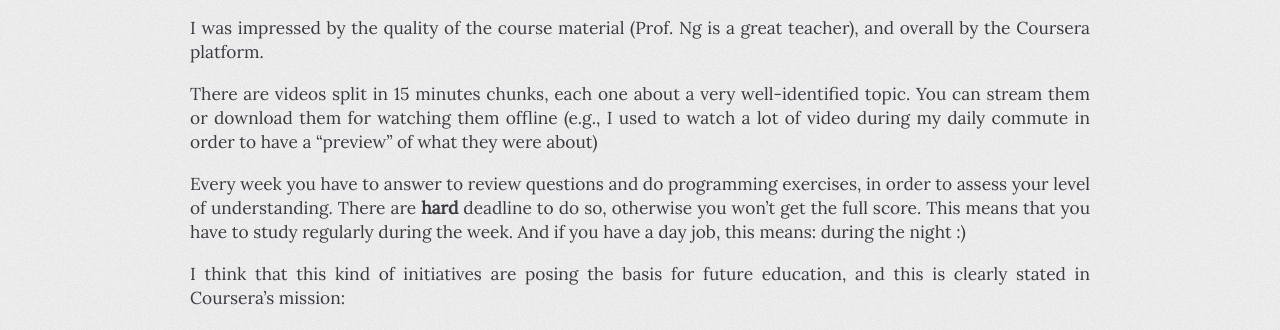
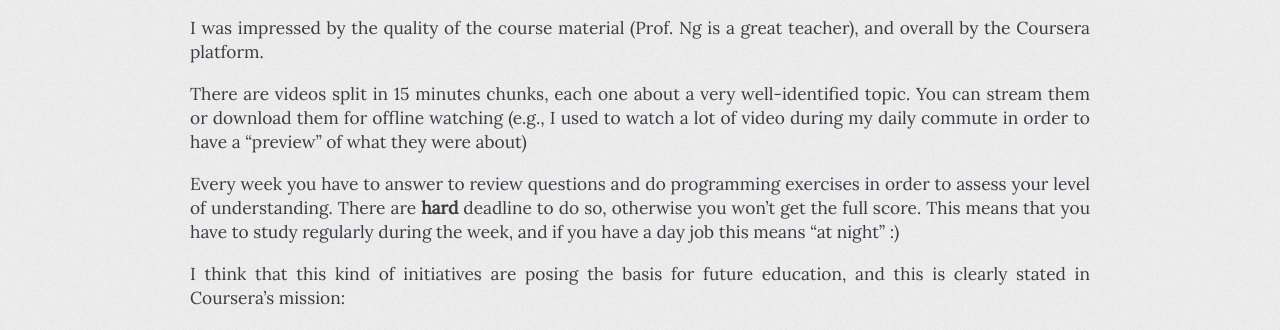
Before and after one commit to fmancinelli/fmancinelli.github.com, a Jekyll site: the page built from _posts/2012-10-29-Coursera.markdown, in a window 1280 px wide. Shown: the part 534-864 px from the top of the page. Built offline with Jekyll 4.4.1, drawn with Linux system fonts in a browser that asks for light colours; comment, search, counter and statistics services are not loaded.

Commit message:
Minor edits

```diff
--- a/_posts/2012-10-29-Coursera.markdown
+++ b/_posts/2012-10-29-Coursera.markdown
@@ -13,9 +13,9 @@
 
 I was impressed by the quality of the course material (Prof. Ng is a great teacher), and overall by the Coursera platform.
 
-There are videos split in 15 minutes chunks, each one about a very well-identified topic. You can stream them or download them for watching them offline (e.g., I used to watch a lot of video during my daily commute in order to have a "preview" of what they were about)
+There are videos split in 15 minutes chunks, each one about a very well-identified topic. You can stream them or download them for offline watching (e.g., I used to watch a lot of video during my daily commute in order to have a "preview" of what they were about)
 
-Every week you have to answer to review questions and do programming exercises, in order to assess your level of understanding. There are **hard** deadline to do so, otherwise you won't get the full score. This means that you have to study regularly during the week. And if you have a day job, this means: during the night :)
+Every week you have to answer to review questions and do programming exercises in order to assess your level of understanding. There are **hard** deadline to do so, otherwise you won't get the full score. This means that you have to study regularly during the week, and if you have a day job this means "at night" :)
 
 I think that this kind of initiatives are posing the basis for future education, and this is clearly stated in Coursera's mission:
 
```
